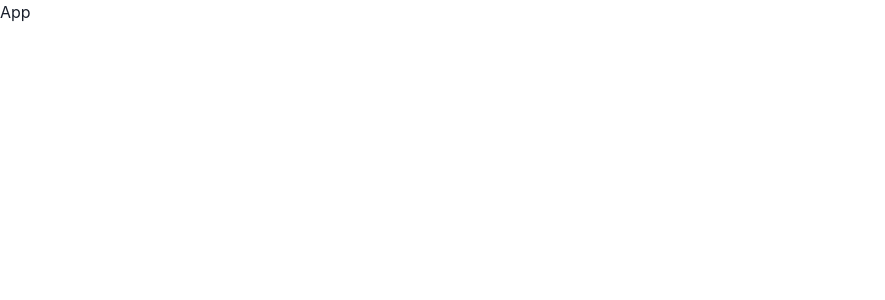
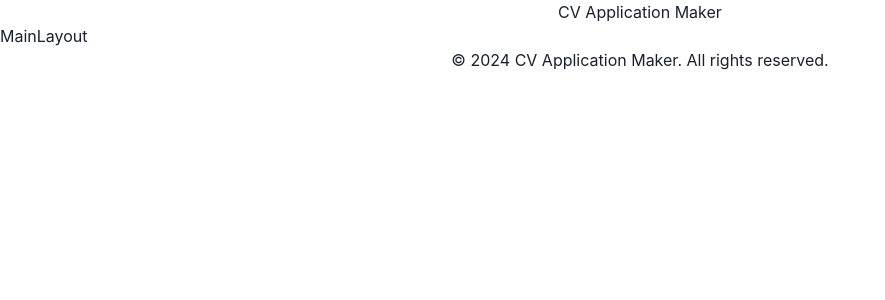
Before and after one commit to faiz877/CV-Maker, a React (Vite) app: page / in a window 1280 px wide. Shown: the top 300 px of the page, without its empty margins (0-885 px from the left). Built offline with nearby package versions, Linux system fonts and the light colour scheme.

Commit message:
feat: added layout component

```diff
--- a/src/App.jsx
+++ b/src/App.jsx
@@ -1,3 +1,9 @@
+import Home from "./pages/Home";
+
 export default function App() {
-  return <div>App</div>;
+  return (
+    <div>
+      <Home></Home>
+    </div>
+  );
 }
--- a/src/components/layout/Footer.jsx
+++ b/src/components/layout/Footer.jsx
@@ -0,0 +1,9 @@
+export default function Footer() {
+  return (
+    <div>
+      <p className="text-center">
+        © {new Date().getFullYear()} CV Application Maker. All rights reserved.
+      </p>
+    </div>
+  );
+}
--- a/src/components/layout/Header.jsx
+++ b/src/components/layout/Header.jsx
@@ -1,5 +1,7 @@
 export default function Header() {
   return (
-    <div>Header</div>
-  )
+    <div>
+      <h1 className="text-center">CV Application Maker</h1>
+    </div>
+  );
 }
--- /dev/null
+++ b/src/components/layout/MainLayout.jsx
@@ -0,0 +1,3 @@
+export default function MainLayout() {
+  return <div>MainLayout</div>;
+}
--- /dev/null
+++ b/src/pages/Home.jsx
@@ -0,0 +1,15 @@
+import Header from "../components/layout/Header";
+import Footer from "../components/layout/Footer";
+import MainLayout from "../components/layout/MainLayout";
+
+export default function Home() {
+  return (
+    <div>
+      <div>
+        <Header></Header>
+        <MainLayout></MainLayout>
+        <Footer></Footer>
+      </div>
+    </div>
+  );
+}
```
Also changed, not shown: src/components/form/PersonalInfo.jsx (added).
